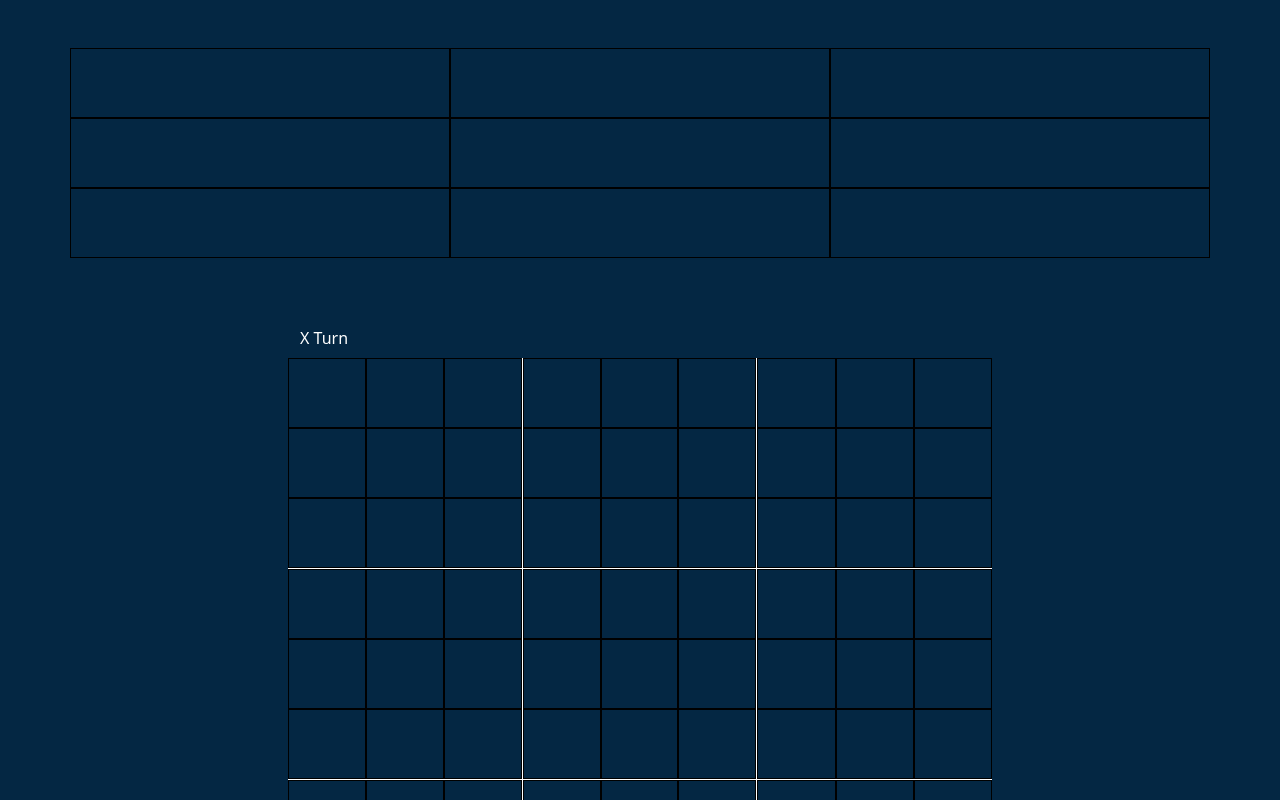
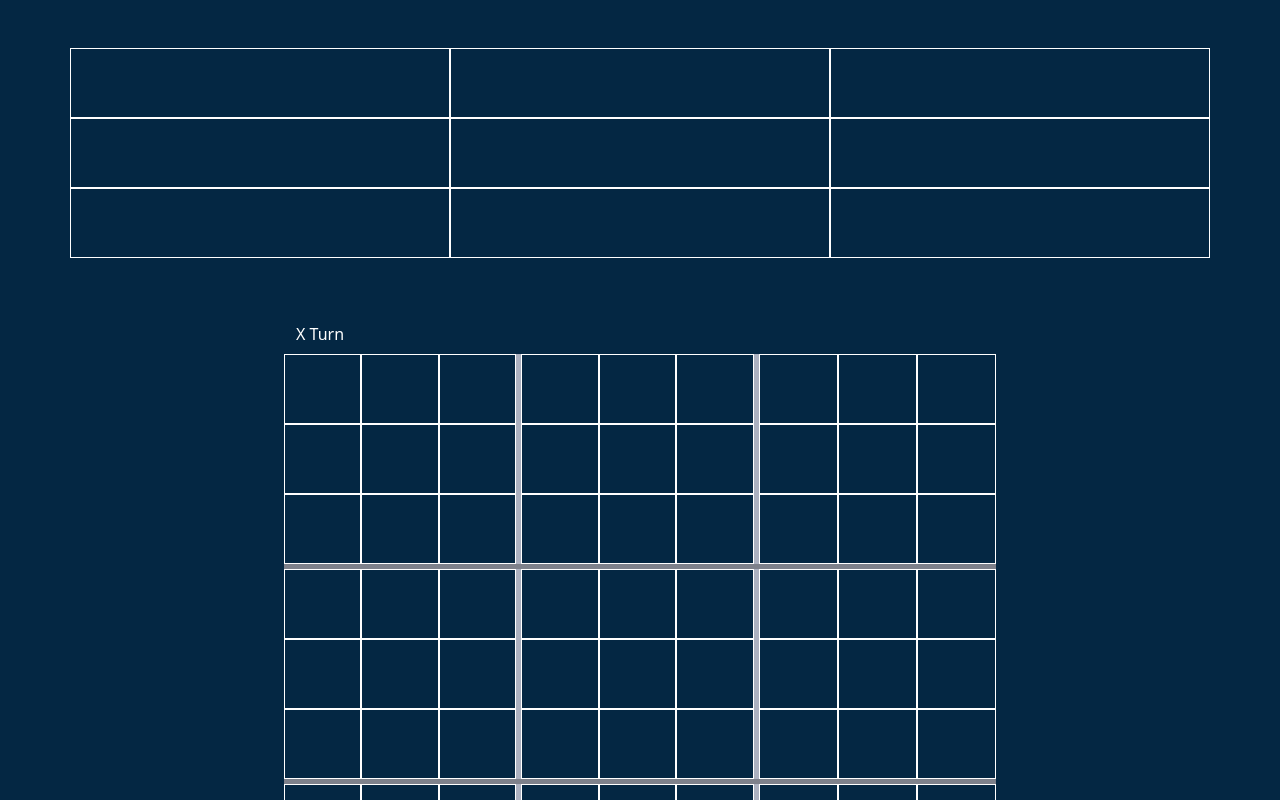
Before and after one commit to AshvinBambhaniya2003/tic-tac, a Vue app: page / in a window 1280 px wide. Shown: the top 800 px of the page. Built offline with nearby package versions, Linux system fonts and the light colour scheme.

Commit message:
add style (#1)

```diff
--- a/src/App.vue
+++ b/src/App.vue
@@ -122,7 +122,7 @@ function isMainWin(arr) {
 <style scoped>
 .cell {
   height: 70px;
-  border: 1px solid black;
+  border: 1px solid white;
 }
 
 table tr td {
@@ -134,10 +134,10 @@ table tr td {
 }
 
 .adiliti {
-  border-bottom: 1px solid white;
+  border-bottom: 5px solid #7e818b;;
 }
 
 .ubhiliti {
-  border-right: 1px solid white;
+  border-right: 5px solid #acb1c0;
 }
 </style>
--- a/src/components/tic.vue
+++ b/src/components/tic.vue
@@ -79,6 +79,6 @@ function isWin(arr) {
 <style scoped>
 .cell {
   height: 70px;
-  border: 1px solid black;
+  border: 1px solid white;
 }
 </style>
```
